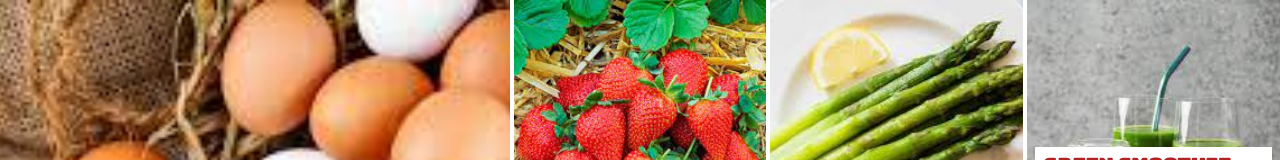
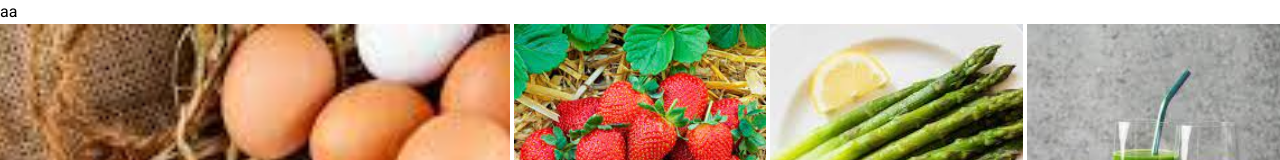
Before and after one commit to eimantaszlabys/shopping-up, a React (Create React App) app: page / in a window 1280 px wide. Shown: the top 160 px of the page. Built offline with nearby package versions, Linux system fonts and the light colour scheme.

Commit message:
Init header

```diff
--- a/src/App.tsx
+++ b/src/App.tsx
@@ -2,9 +2,11 @@ import React, { FC } from 'react';
 import { Routes, Route } from 'react-router-dom';
 import './App.css';
 import { Home } from './home';
+import { Navigation } from './navigation/Navigation';
 
 const App: FC = () => (
   <div className="App">
+    <Navigation />
     <Routes>
       <Route path="/" element={<Home />} />
     </Routes>
--- a/src/index.css
+++ b/src/index.css
@@ -1,4 +1,4 @@
-@import url(https://fonts.googleapis.com);
+
 @import url(https://fonts.googleapis.com/css2?family=Bungee&family=Bungee+Shade&family=Heebo:wght@100..900&display=swap);
 
 body {
--- /dev/null
+++ b/src/navigation/Navigation.tsx
@@ -0,0 +1,5 @@
+import React, { FunctionComponent } from 'react';
+
+const Navigation: FunctionComponent = () => <div>aa</div>;
+
+export { Navigation };
```
